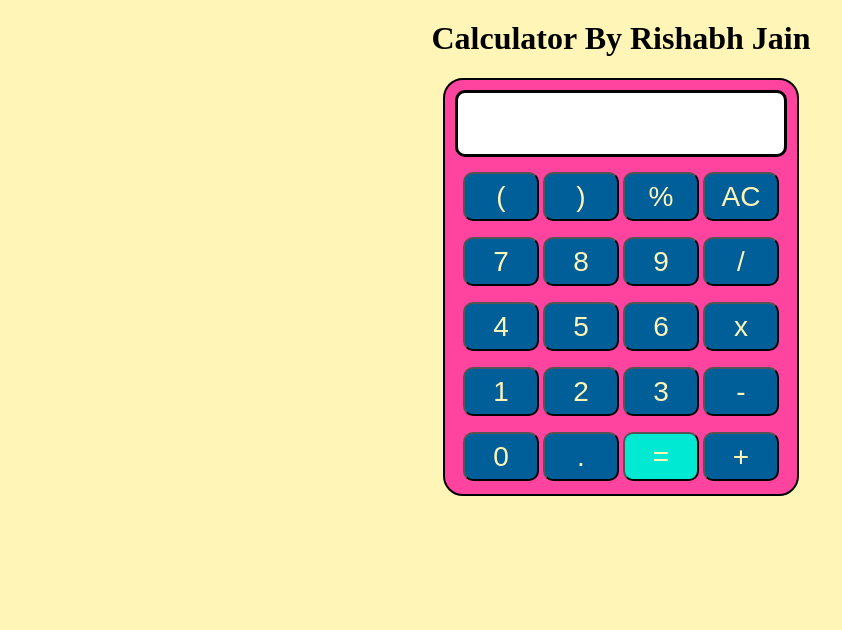
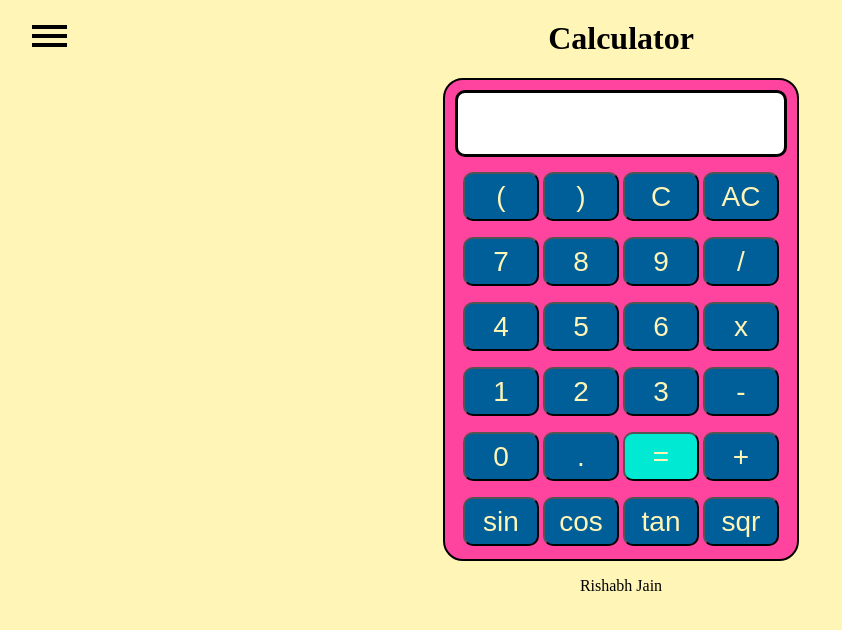
Before and after one commit to Rishabh-jain-21/Calculator, a plain HTML site: page index.html in a window 1280 px wide. Shown: the whole page, without its empty margins (19-861 px from the left). Drawn offline with Linux system fonts and the light colour scheme.

Commit message:
Update index.html

```diff
--- a/index.html
+++ b/index.html
@@ -4,17 +4,23 @@
         <meta name="viewport" content="width=device-width , initial-scale=1.0">
         <meta http-equiv="X-UA-Compatible" content="ie=edge">
      <link rel="stylesheet" href="Style.css">
+     <link rel="icon" href="icon.png">
     </head>
     <body>
+        <div id="menubar">
+        <div id="m1"></div>
+        <div id="m1"></div>
+        <div id="m1"></div>
+    </div>
         <div class="container">
-        <h1> Calculator By Rishabh Jain</h1>
+            <h1> Calculator</h1>
         <div class="calculator">
         <input type="text" id="output" name="output">
         <table>
             <tr>
             <td><button id="b1">(</button></td>
             <td><button id="b1">)</button></td>
-            <td><button id="b1">%</button></td>
+            <td><button id="b1" class="b2">C</button></td>
             <td><button id="b1">AC</button></td>
         </tr>
         <tr>
@@ -41,9 +47,16 @@
             <td><button id="b1" style="background-color: #00ead3; color: #FFF5B7">=</button></td>
             <td><button id="b1">+</button></td>
         </tr>
+        <tr>
+            <td><button id="b1">sin</button></td>
+            <td><button id="b1">cos</button></td>
+            <td><button id="b1">tan</button></td>
+            <td><button id="b1">sqr</button></td>
+        </tr>
         </table>
     </div>
     </div>
+    <p id="creater">Rishabh Jain</p>
     </body>
     <script src="index.js"></script>
 </html>
```
